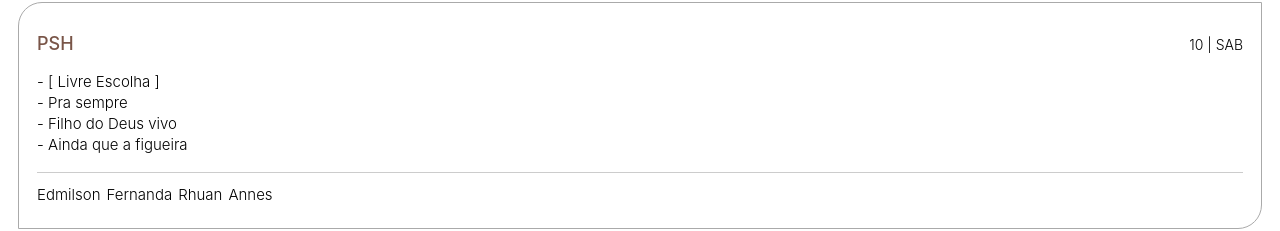
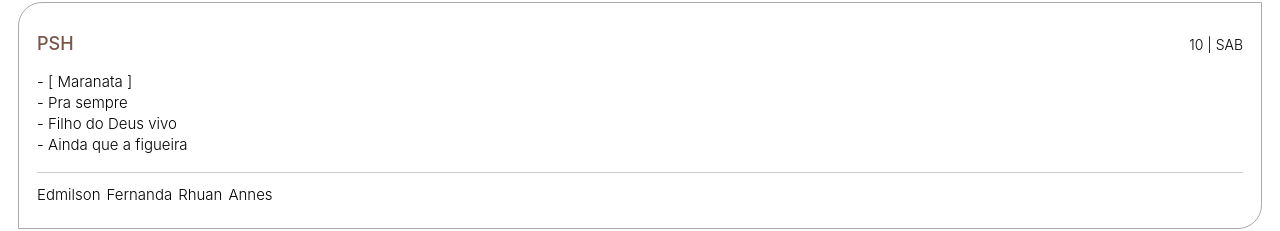
Before and after one commit to hupernikomen/scalepraise, a React (Create React App) app: page / in a window 1280 px wide. Shown: the part 549-780 px from the top of the page. Built offline with nearby package versions, Linux system fonts and the light colour scheme.

Commit message:
melhorias

```diff
--- a/src/App.js
+++ b/src/App.js
@@ -67,7 +67,7 @@ export default function App() {
     const listatocador = listaTipo.filter((item) => item.tocadores?.indexOf(tocador) > -1);
     const posicao = (numDaSemanaNoAno - 1) % listatocador.length;
 
-    return listatocador[posicao] || '[ Livre Escolha ]';
+    return listatocador[posicao] || '[ Maranata ]';
   };
 
   const tocadorPSH = 'Rhuan';
```
